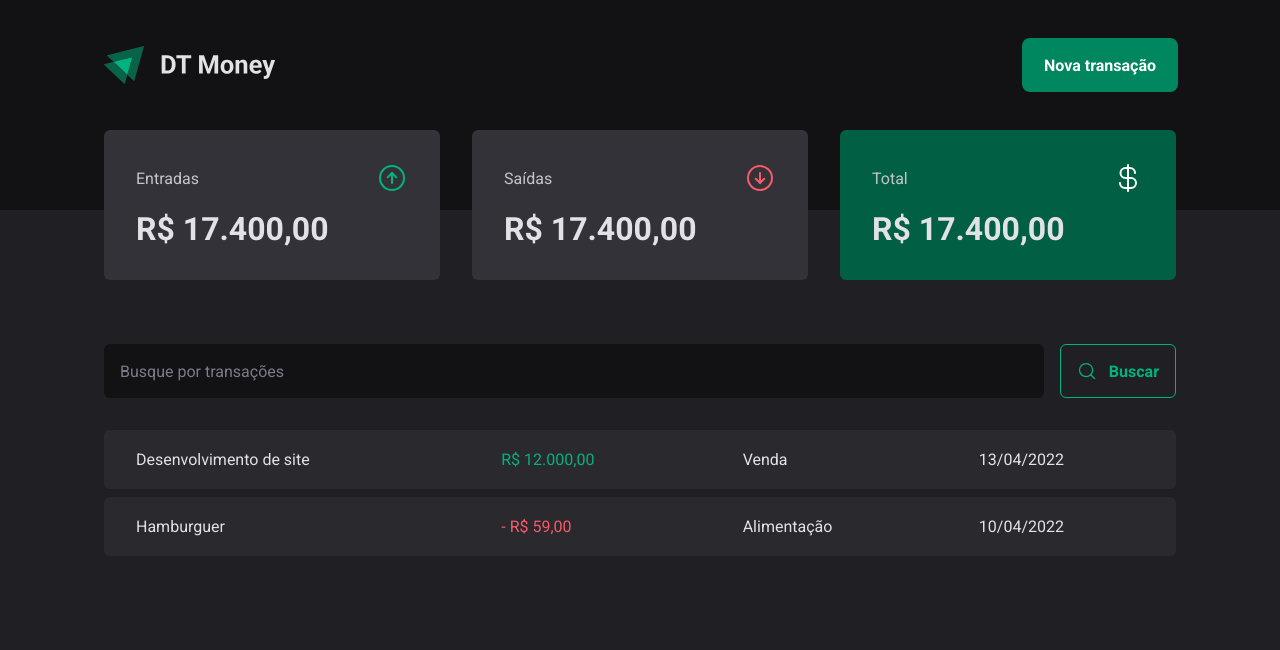
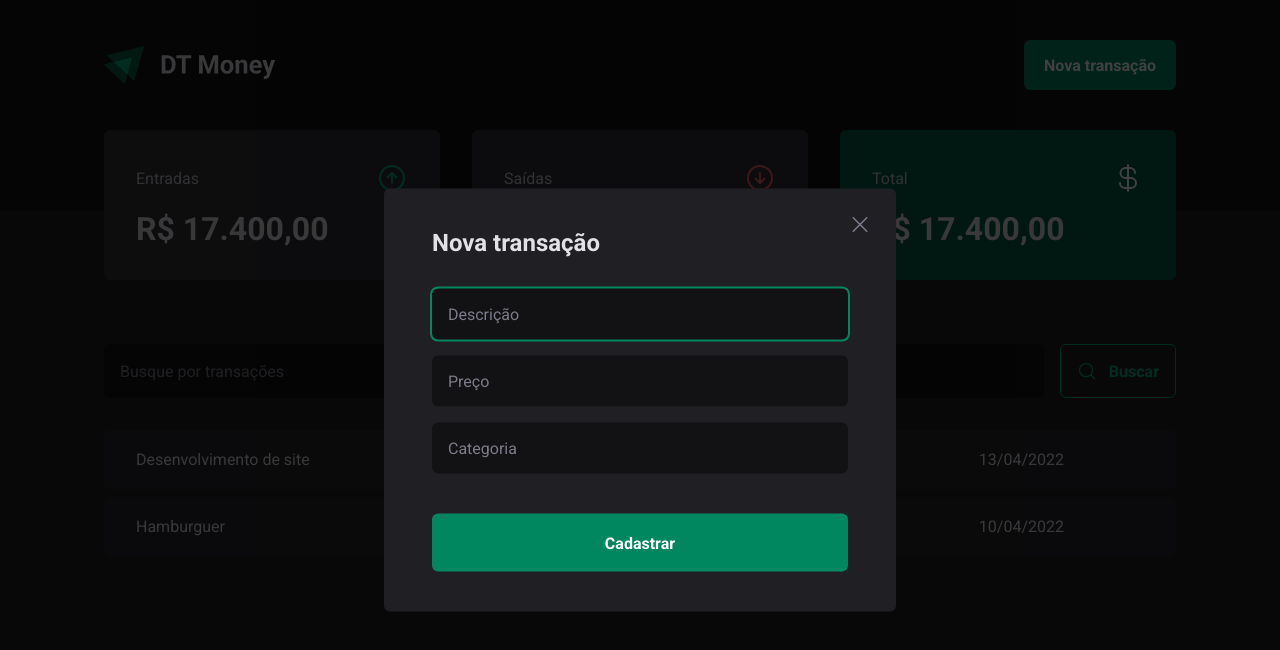
Before and after one commit to tiagosouzac/dt-money, a React (Vite) app: page / in a window 1280 px wide. Both pictures are taken after a click on the button "Nova transação". Shown: the top 650 px of the page. Built offline with nearby package versions, Linux system fonts and the light colour scheme.

Commit message:
new transaction modal

```diff
--- a/package.json
+++ b/package.json
@@ -10,6 +10,7 @@
     "lint": "eslint src --ext .ts,.tsx"
   },
   "dependencies": {
+    "@radix-ui/react-dialog": "^1.0.0",
     "phosphor-react": "^1.4.1",
     "react": "^18.2.0",
     "react-dom": "^18.2.0",
--- a/src/components/Header/index.tsx
+++ b/src/components/Header/index.tsx
@@ -1,6 +1,9 @@
+import * as Dialog from '@radix-ui/react-dialog'
+
 import { Container, Content, NewTransactionButton } from './styles'
 
 import logoImg from '../../assets/logo.svg'
+import { NewTransactionModal } from '../NewTransactionModal'
 
 export function Header() {
   return (
@@ -8,7 +11,13 @@
       <Content>
         <img src={logoImg} alt="" />
 
-        <NewTransactionButton>Nova transação</NewTransactionButton>
+        <Dialog.Root>
+          <Dialog.Trigger asChild>
+            <NewTransactionButton>Nova transação</NewTransactionButton>
+          </Dialog.Trigger>
+
+          <NewTransactionModal />
+        </Dialog.Root>
       </Content>
     </Container>
   )
--- /dev/null
+++ b/src/components/NewTransactionModal/index.tsx
@@ -0,0 +1,27 @@
+import * as Dialog from '@radix-ui/react-dialog'
+import { X } from 'phosphor-react'
+import { Close, Content, Overlay } from './styles'
+
+export function NewTransactionModal() {
+  return (
+    <Dialog.Portal>
+      <Overlay />
+
+      <Content>
+        <Dialog.Title>Nova transação</Dialog.Title>
+
+        <form action="">
+          <input type="text" placeholder="Descrição" required />
+          <input type="number" placeholder="Preço" required />
+          <input type="text" placeholder="Categoria" required />
+
+          <button type="submit">Cadastrar</button>
+        </form>
+
+        <Close>
+          <X size={24} />
+        </Close>
+      </Content>
+    </Dialog.Portal>
+  )
+}
--- /dev/null
+++ b/src/components/NewTransactionModal/styles.ts
@@ -0,0 +1,66 @@
+import styled from 'styled-components'
+import * as Dialog from '@radix-ui/react-dialog'
+
+export const Overlay = styled(Dialog.Overlay)`
+  background-color: rgba(0, 0, 0, 0.75);
+  position: fixed;
+  inset: 0;
+`
+
+export const Content = styled(Dialog.Content)`
+  min-width: 32rem;
+  padding: 2.5rem 3rem;
+  border-radius: 6px;
+  background-color: ${({ theme }) => theme['gray-800']};
+  position: fixed;
+  top: 50%;
+  left: 50%;
+  transform: translate(-50%, -50%);
+
+  form {
+    margin-top: 2rem;
+    display: flex;
+    flex-direction: column;
+    gap: 1rem;
+  }
+
+  input {
+    padding: 1rem;
+    border: 0;
+    border-radius: 6px;
+    background-color: ${({ theme }) => theme['gray-900']};
+    color: ${({ theme }) => theme['gray-300']};
+
+    &::placeholder {
+      color: ${({ theme }) => theme['gray-500']};
+    }
+  }
+
+  button[type='submit'] {
+    height: 58px;
+    padding: 0 1.25rem;
+    margin-top: 1.5rem;
+    border: 0;
+    border-radius: 6px;
+    background-color: ${({ theme }) => theme['green-500']};
+    color: ${({ theme }) => theme.white};
+    font-weight: 700;
+    cursor: pointer;
+    transition: background-color 0.2s;
+
+    &:hover {
+      background-color: ${({ theme }) => theme['green-700']};
+    }
+  }
+`
+
+export const Close = styled(Dialog.Close)`
+  border: 0;
+  background-color: transparent;
+  color: ${({ theme }) => theme['gray-500']};
+  line-height: 0;
+  cursor: pointer;
+  position: absolute;
+  top: 1.5rem;
+  right: 1.5rem;
+`
```
Also changed, not shown: 1 other file (tests, documents, lock files or other folders).
